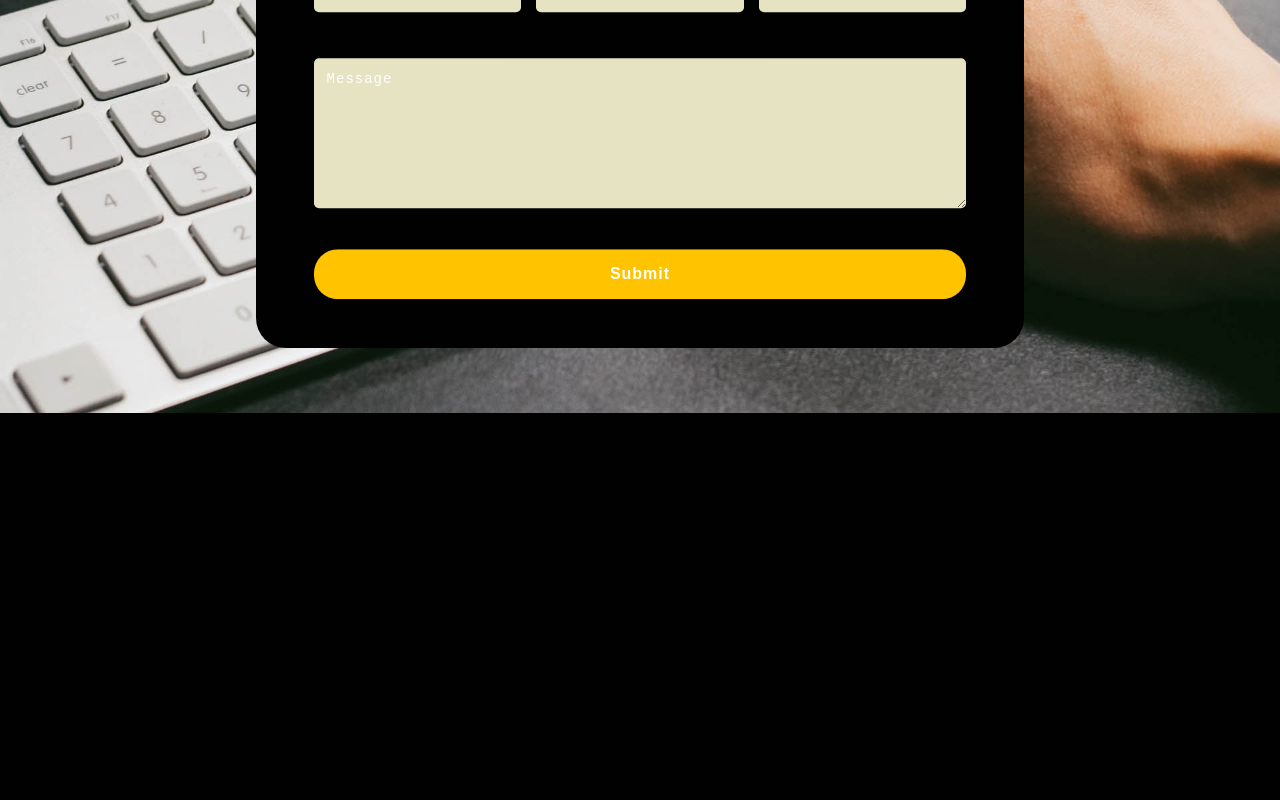
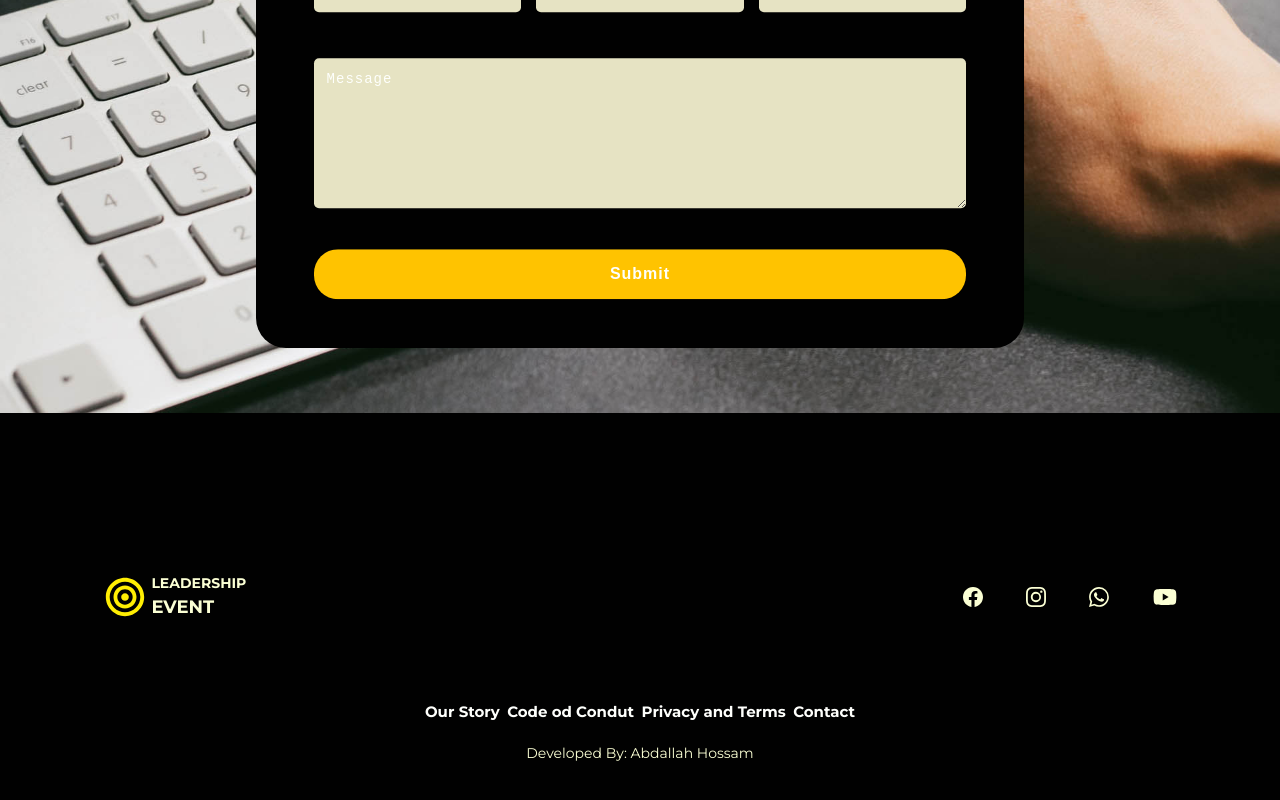
Before and after one commit to Abdallah66hossam/leader-ship-event, a React (Create React App) app: page / in a window 1280 px wide. Shown: the part 6821-7621 px from the top of the page. Before the commit the page ends 7234 px from the top, so only its background shows below. Built offline with nearby package versions, Linux system fonts and the light colour scheme.

Commit message:
finished footter

```diff
--- a/src/App.js
+++ b/src/App.js
@@ -1,6 +1,7 @@
 import About from "./components/about/About";
 import Banner from "./components/banner/Banner";
 import Contact from "./components/contact/Contact";
+import Footer from "./components/footer/Footer";
 import NavBar from "./components/navigation/NavBar";
 import Venue from "./components/place/Venue";
 import Register from "./components/register/Register";
@@ -20,6 +21,7 @@ function App() {
       <Tickets />
       <Venue />
       <Contact />
+      <Footer />
     </>
   );
 }
--- /dev/null
+++ b/src/components/footer/Footer.js
@@ -0,0 +1,43 @@
+import React from "react";
+import style from "./footer.module.scss";
+import { BiBullseye } from "react-icons/bi";
+import { BsFacebook, BsInstagram, BsWhatsapp } from "react-icons/bs";
+import { AiFillYoutube } from "react-icons/ai";
+
+const Footer = () => {
+  return (
+    <footer>
+      <div className={style.contact}>
+        <a href="home" className={style.logo}>
+          <BiBullseye className={style.bullseye} />
+          <span className={style.brand}>
+            <div>Leadership</div> Event
+          </span>
+        </a>
+        <div className={style.social}>
+          <BsFacebook />
+          <BsInstagram />
+          <BsWhatsapp />
+          <AiFillYoutube style={{ fontSize: "2.6rem" }} />
+        </div>
+      </div>
+      <ul className={style.links}>
+        <li>
+          <a href="#1">Our Story</a>
+        </li>
+        <li>
+          <a href="#2">Code od Condut</a>
+        </li>
+        <li>
+          <a href="#3">Privacy and Terms</a>
+        </li>
+        <li>
+          <a href="#4">Contact</a>
+        </li>
+      </ul>
+      <p>Developed By: Abdallah Hossam</p>
+    </footer>
+  );
+};
+
+export default Footer;
--- /dev/null
+++ b/src/components/footer/footer.module.scss
@@ -0,0 +1,46 @@
+@use "../../style/mixins.scss" as mix;
+@use "../../style/variable.scss" as color;
+
+footer {
+  padding: 16rem 8%;
+  @include mix.flexCol;
+  & .contact {
+    @include mix.flexRow;
+    justify-content: space-between;
+    width: 100%;
+    margin-bottom: 6rem;
+    & .logo {
+      display: flex;
+      align-items: center;
+      justify-content: center;
+      gap: 0.3rem;
+      color: color.$light-yellow;
+      & > .bullseye {
+        font-size: 4.6rem;
+      }
+      & .brand {
+        text-transform: uppercase;
+        font-size: 1.8rem;
+      }
+    }
+    & .social {
+      @include mix.flexRow;
+      justify-content: space-between;
+      width: 20%;
+      & > * {
+        cursor: pointer;
+        font-size: 2rem;
+        transition: 0.2s;
+        &:hover {
+          transform: scale(1.2);
+        }
+      }
+    }
+  }
+  & .links {
+    @include mix.flexRow;
+    justify-content: space-between;
+    width: 40%;
+    padding: 2rem 0;
+  }
+}
--- a/src/components/navigation/NavBar.js
+++ b/src/components/navigation/NavBar.js
@@ -15,10 +15,7 @@ const NavBar = () => {
     window.addEventListener("scroll", handelScrollNav);
     return () => window.removeEventListener("scroll", handelScrollNav);
   }, []);
-  // nav bars
-  // <button class="navbar-toggler" type="button" data-bs-toggle="collapse" data-bs-target="#navbarNav" aria-controls="navbarNav" aria-expanded="false" aria-label="Toggle navigation">
-  //     <span class="navbar-toggler-icon"></span>
-  // </button>
+
   return (
     <nav className={scroll ? style.back : ""}>
       <a href="home" className={style.logo}>
--- a/src/components/place/venue.module.scss
+++ b/src/components/place/venue.module.scss
@@ -42,6 +42,7 @@
       }
       & ul {
         @include mix.absCenter;
+        top: 55%;
         left: 37%;
         & h4,
         a {
```
